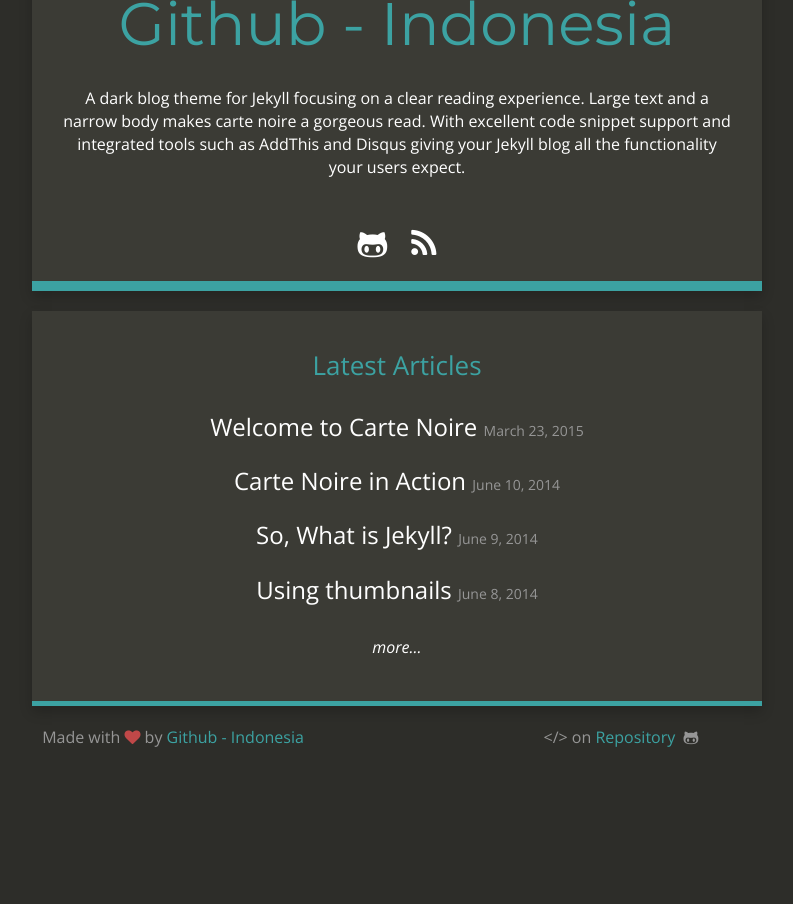
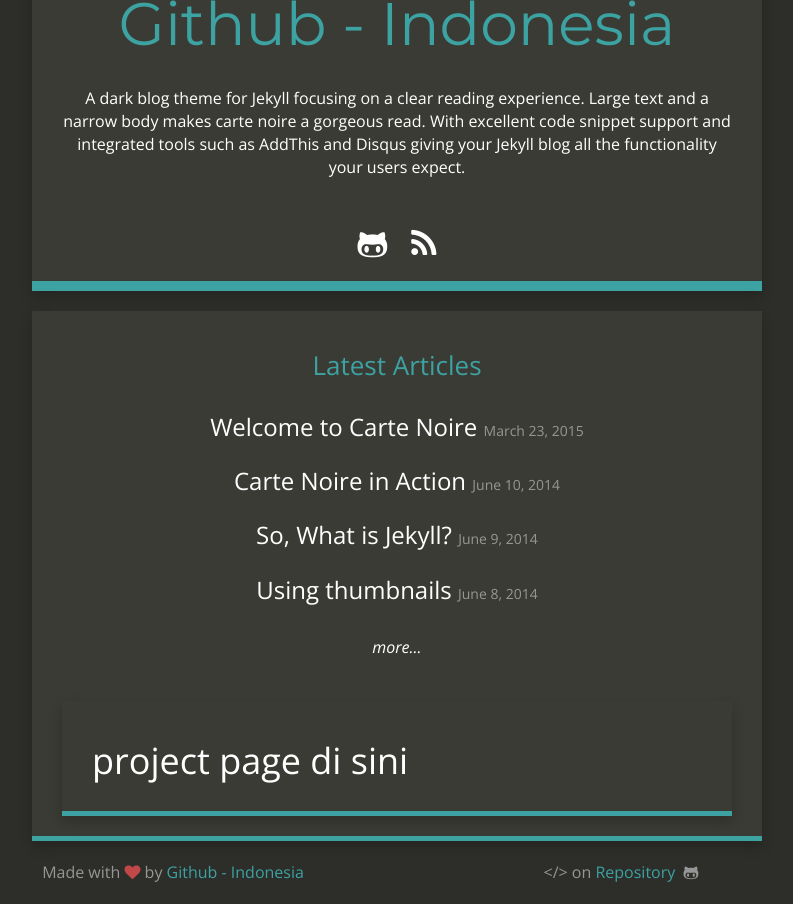
Before and after one commit to GitIndonesia/GitIndonesia.github.io, a Jekyll site: the page built from index.html, in a window 1280 px wide, cut to the strip 174-1078 px from the top of the page. Shown: the whole strip, without its empty margins (243-1036 px from the left). Built offline with Jekyll 4.4.1, drawn with Linux system fonts in a browser that asks for light colours; nearby versions of some CDN libraries; Markdown is read by kramdown in place of the engine named in the settings; before the commit the page ends 943 px from its top, so only the background shows below that.

Commit message:
page test

```diff
--- a/index.html
+++ b/index.html
@@ -48,6 +48,9 @@
               </ul>
 
             </div>
+            <div class="col-md-12 main content-panel">
+            <small><h1>project page di sini </h1></small>
+            </div>
 
         </div>
 
```
